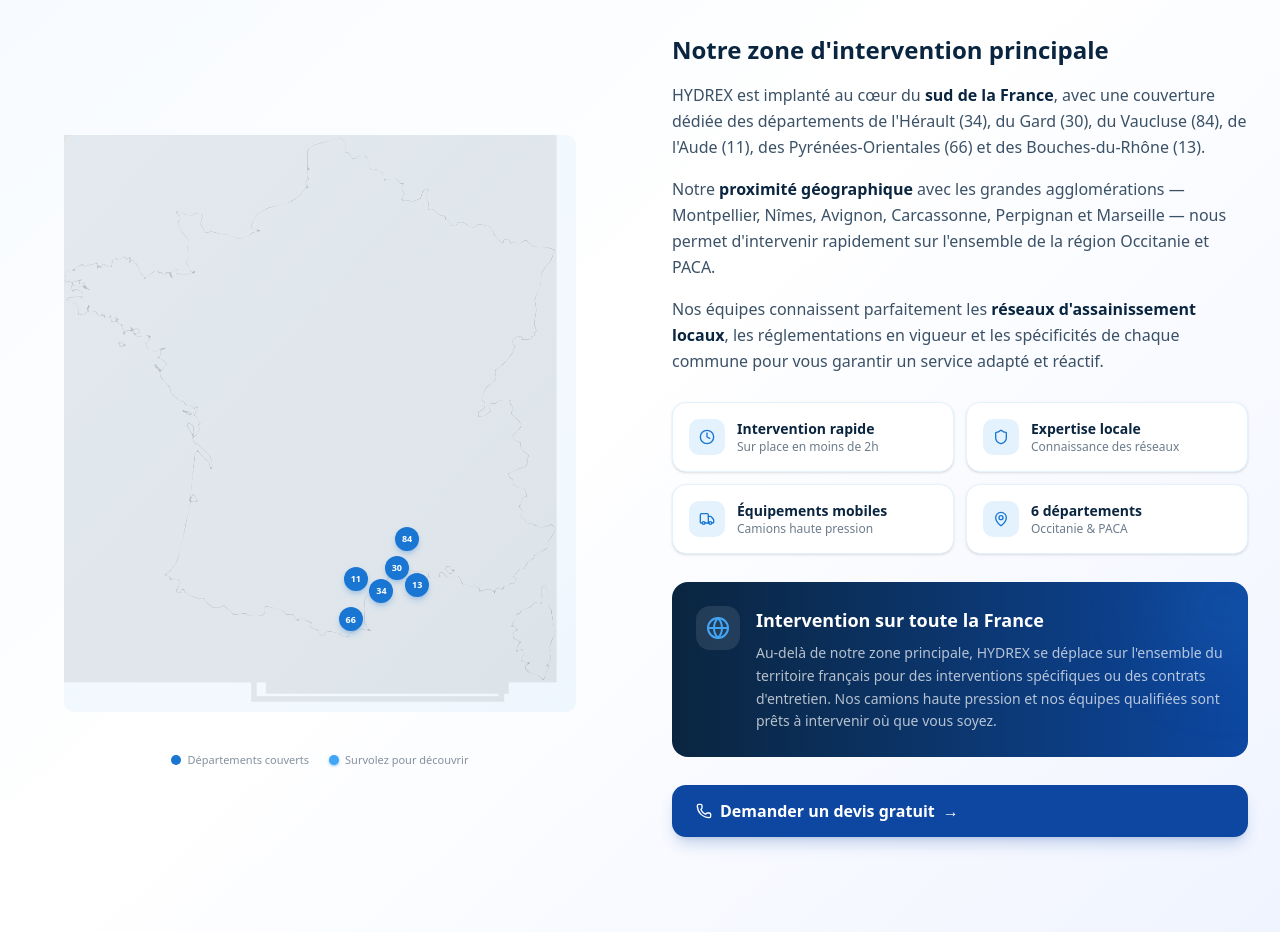
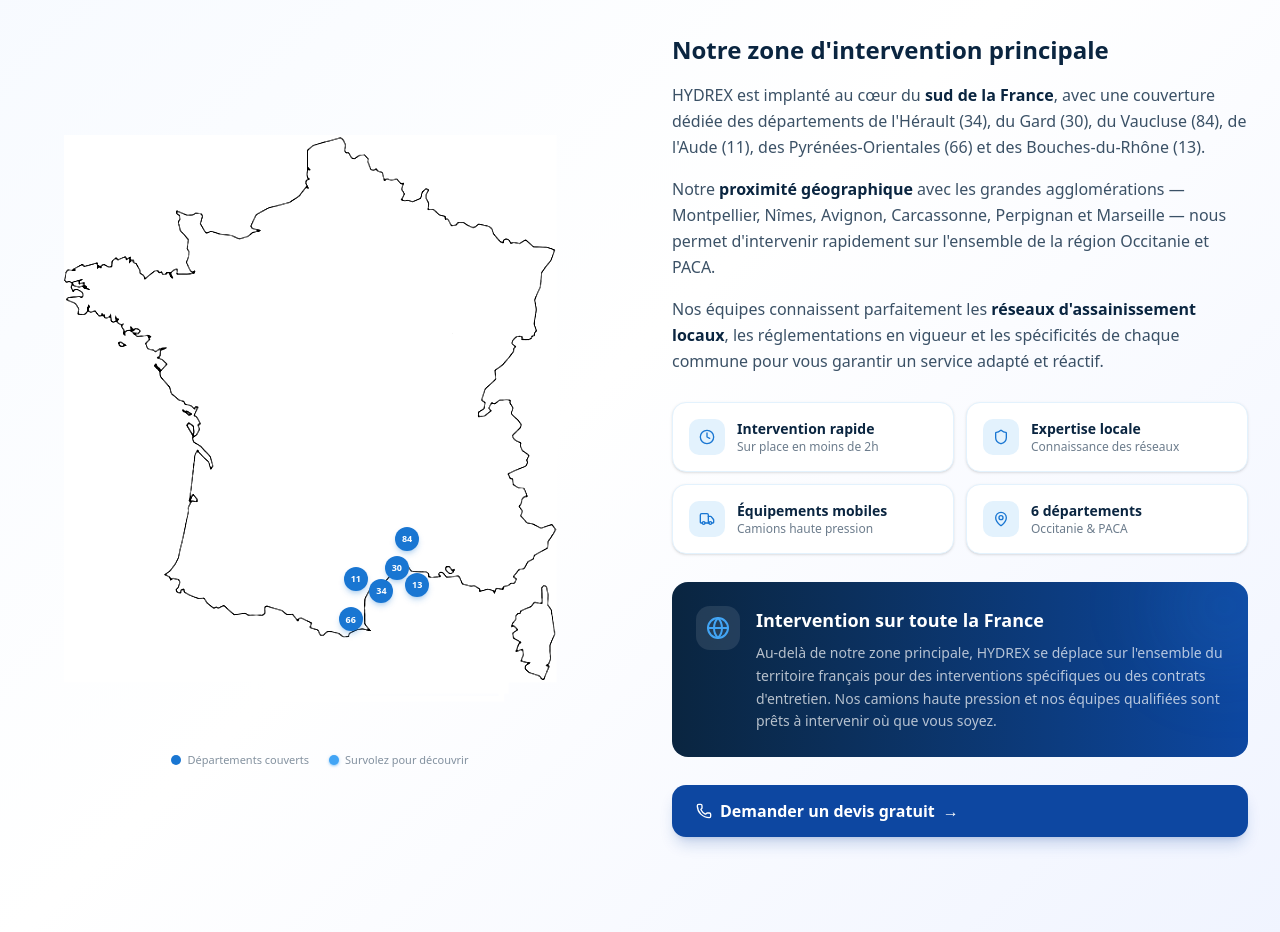
Before and after one commit to misterhassen32/hydrex, a Next.js app: page / in a window 1280 px wide. Shown: the part 4020-4952 px from the top of the page. Built offline with nearby package versions, Linux system fonts and the light colour scheme.

Commit message:
f7c0882e-8844-4418-80e6-c600eb463d1f

```diff
--- a/src/components/zone.tsx
+++ b/src/components/zone.tsx
@@ -109,16 +109,13 @@
             <div className="rounded-2xl p-4 sm:p-6 md:p-8">
               {/* Map container — no border, clean */}
               <div className="relative w-full aspect-[449/506]">
-                {/* Real France map image — with CSS filter to soften/remove the black outline */}
+                {/* Real France map image — contrast to thicken the border, no gray background */}
                 <img
                   src="/france-map.png"
                   alt="Carte de France"
-                  className="w-full h-auto select-none opacity-50 brightness-[2] contrast-[0.6] saturate-0"
+                  className="w-full h-auto select-none contrast-[2.5]"
                   draggable={false}
                 />
-
-                {/* Subtle overlay tint */}
-                <div className="absolute inset-0 bg-gradient-to-br from-[#e3f2fd]/40 to-[#bbdefb]/20 rounded-lg pointer-events-none" />
 
                 {/* Department markers overlay */}
                 {departments.map((dept) => {
```
Also changed, not shown: upload/pasted_image_1776697246442.png (added).
